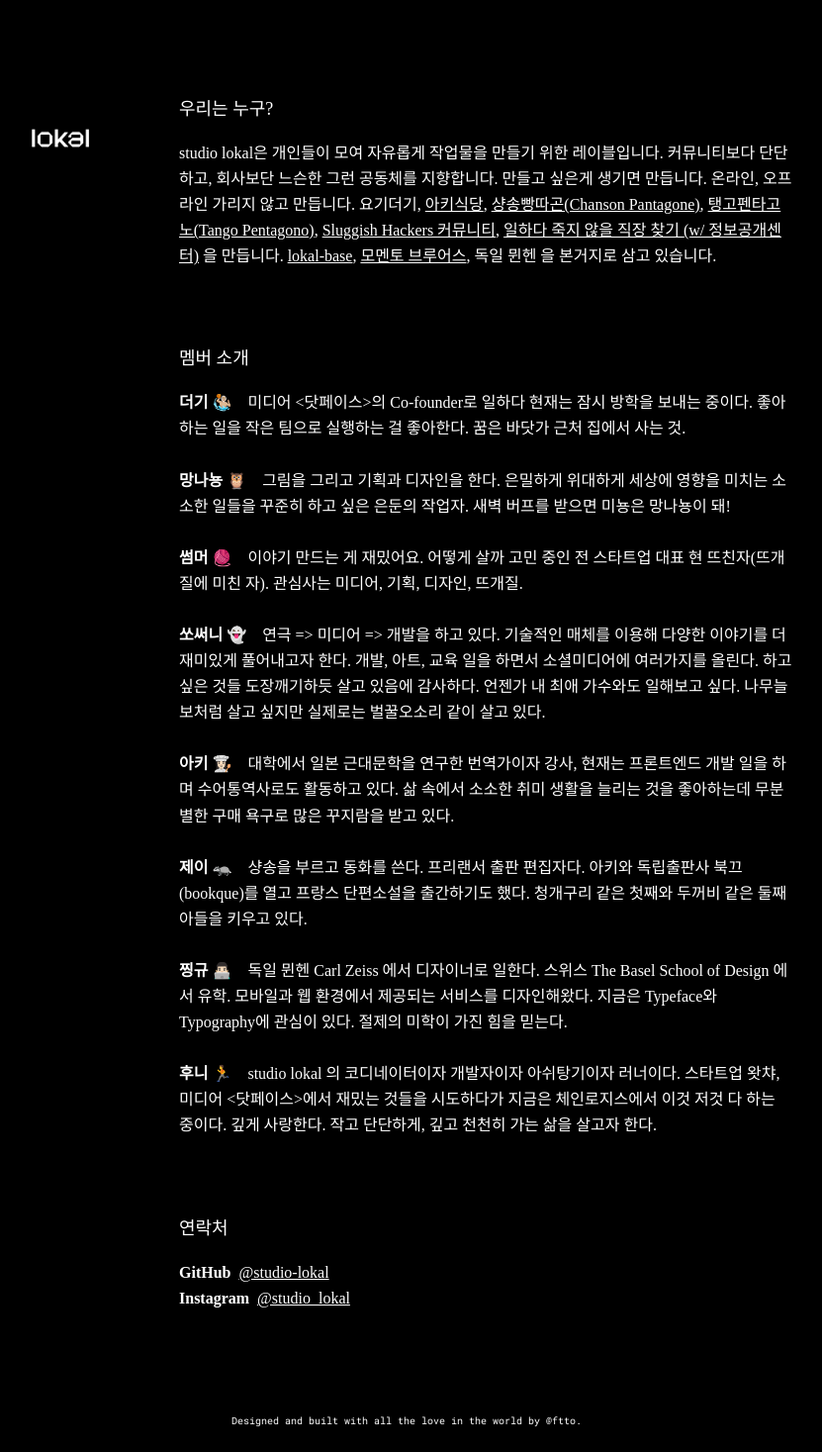
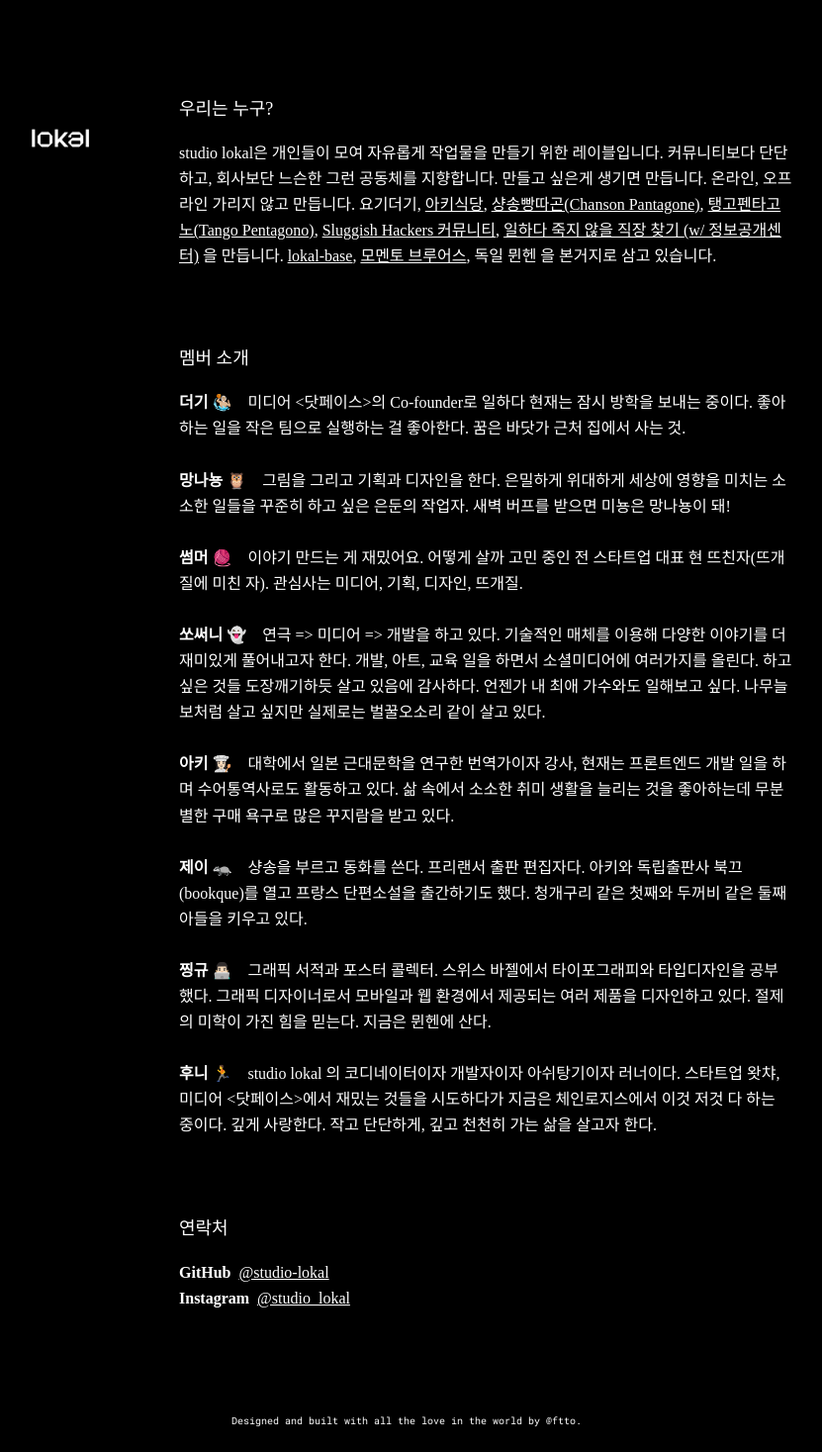
Before and after one commit to studio-lokal/studio-lokal.github.io, a Jekyll site: the page built from index.html, in a window 1280 px wide. Shown: the whole page at 99% size, without its empty margins (229-1060 px from the left). Built offline with Jekyll 4.4.1, drawn with Linux system fonts in a browser that asks for light colours; some web fonts are replaced.

Commit message:
update: jingyu

```diff
--- a/_data/members.yml
+++ b/_data/members.yml
@@ -18,7 +18,7 @@
   description: 샹송을 부르고 동화를 쓴다. 프리랜서 출판 편집자다. 아키와 독립출판사 북끄(bookque)를 열고 프랑스 단편소설을 출간하기도 했다. 청개구리 같은 첫째와 두꺼비 같은 둘째 아들을 키우고 있다.
 - name: 찡규
   emoji: 👨🏻‍💻
-  description: 독일 뮌헨 Carl Zeiss 에서 디자이너로 일한다. 스위스 The Basel School of Design 에서 유학. 모바일과 웹 환경에서 제공되는 서비스를 디자인해왔다. 지금은 Typeface와 Typography에 관심이 있다. 절제의 미학이 가진 힘을 믿는다.
+  description: 그래픽 서적과 포스터 콜렉터. 스위스 바젤에서 타이포그래피와 타입디자인을 공부했다. 그래픽 디자이너로서 모바일과 웹 환경에서 제공되는 여러 제품을 디자인하고 있다. 절제의 미학이 가진 힘을 믿는다. 지금은 뮌헨에 산다.
 - name: 후니
   emoji: 🏃
   description: studio lokal 의 코디네이터이자 개발자이자 아쉬탕기이자 러너이다. 스타트업 왓챠, 미디어 <닷페이스>에서 재밌는 것들을 시도하다가 지금은 체인로지스에서 이것 저것 다 하는 중이다. 깊게 사랑한다. 작고 단단하게, 깊고 천천히 가는 삶을 살고자 한다.
```
